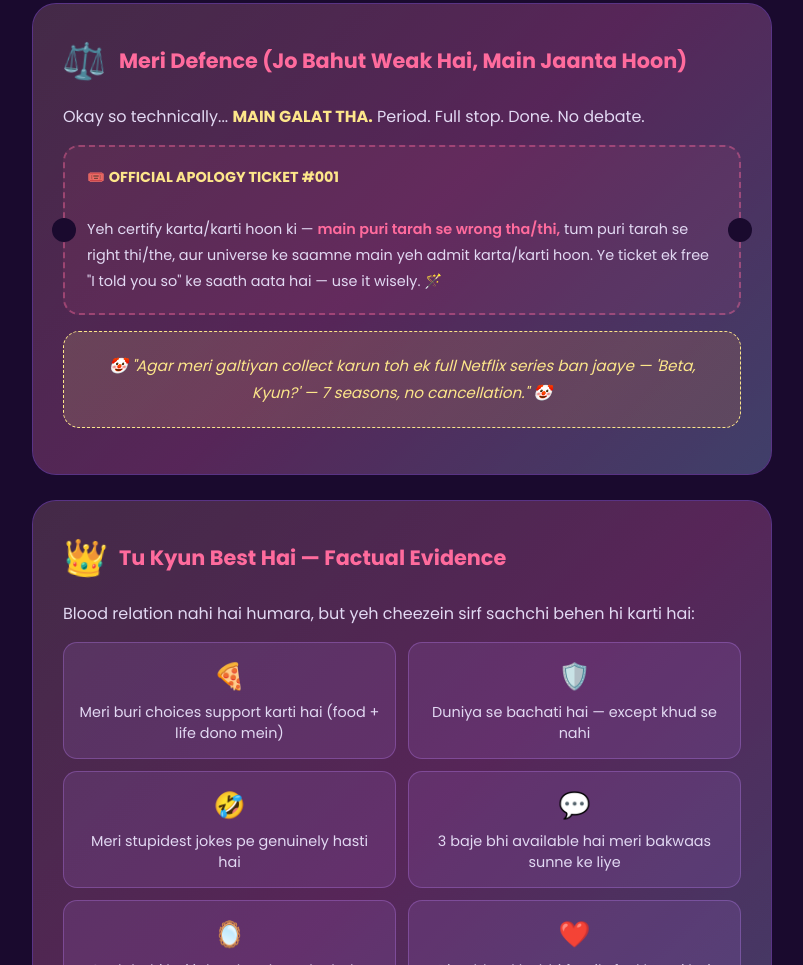
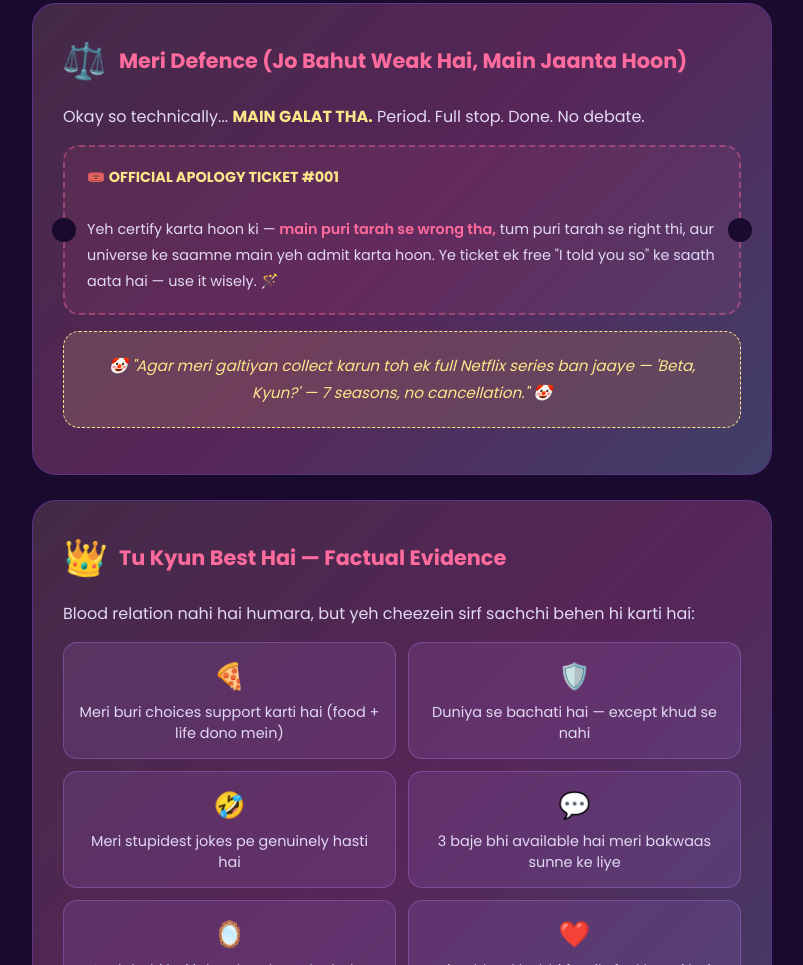
Before and after one commit to Parth520/I-am-sorry, a plain HTML site: page index.html in a window 1280 px wide. Shown: the part 1263-2228 px from the top of the page, without its empty margins (238-1041 px from the left). Drawn offline with Linux system fonts and the light colour scheme.

Commit message:
Fix text formatting in apology ticket message

```diff
--- a/index.html
+++ b/index.html
@@ -672,8 +672,8 @@
 
             <div class="ticket">
                 <p style="font-size:0.9rem; color:#e2d9f3;">
-                    🎟️ <strong style="color:var(--yellow)">OFFICIAL APOLOGY TICKET #001</strong><br><br> Yeh certify karta/karti hoon ki — <span class="pink-text">main puri tarah se wrong tha/thi,</span> tum puri tarah se right thi/the, aur universe
-                    ke saamne main yeh admit karta/karti hoon. Ye ticket ek free "I told you so" ke saath aata hai — use it wisely. 🪄
+                    🎟️ <strong style="color:var(--yellow)">OFFICIAL APOLOGY TICKET #001</strong><br><br> Yeh certify karta hoon ki — <span class="pink-text">main puri tarah se wrong tha,</span> tum puri tarah se right thi, aur universe
+                    ke saamne main yeh admit karta hoon. Ye ticket ek free "I told you so" ke saath aata hai — use it wisely. 🪄
                 </p>
             </div>
 
```
